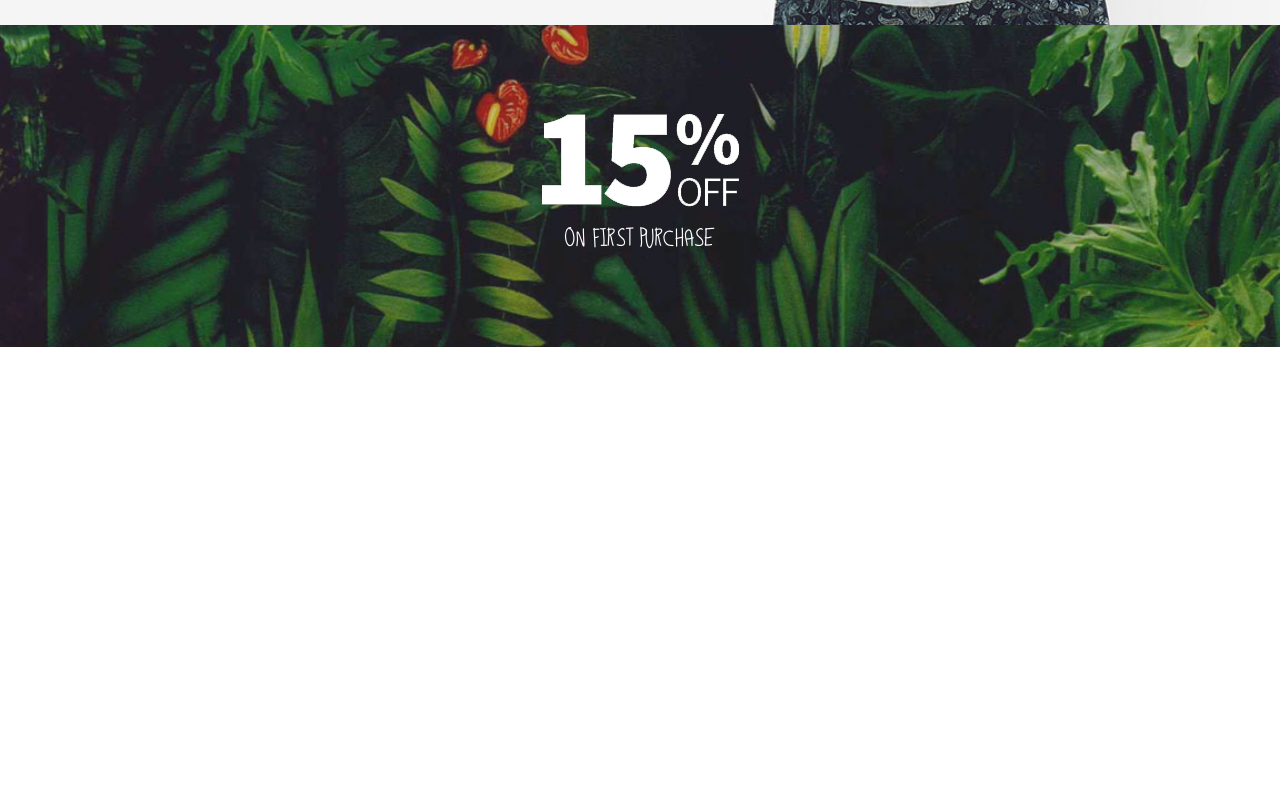
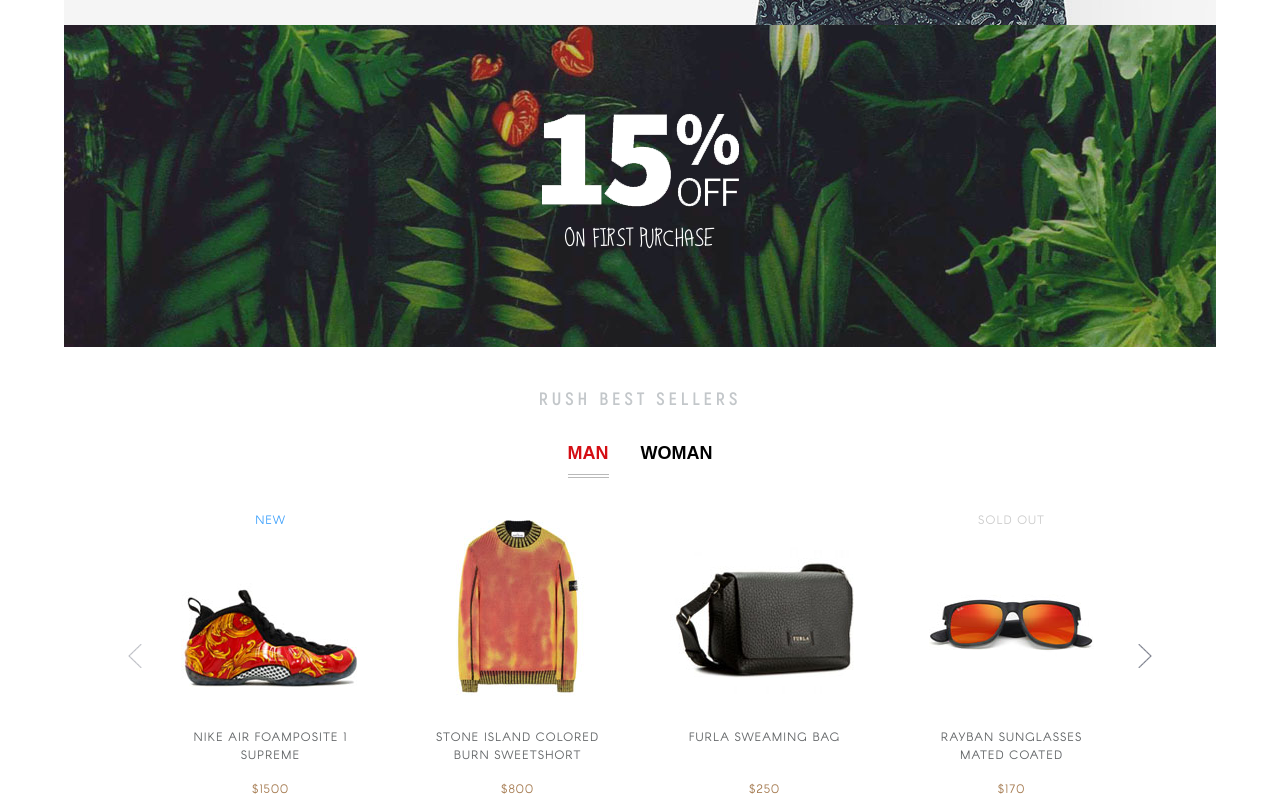
Before and after one commit to Tigronix/rs, a plain HTML site: page app/index.html in a window 1280 px wide. Shown: the part 599-1399 px from the top of the page. Before the commit the page ends 986 px from the top, so only its background shows below. Drawn offline with nearby package versions, Linux system fonts and the light colour scheme; files that its build step writes are made by us from their sources.

Commit message:
catalog-best some progress

```diff
--- a/app/index.html
+++ b/app/index.html
@@ -92,6 +92,89 @@
 				</div>
 				<div class="sale__desc">on first purchase</div>
 			</section>
+			<section class="catalog-best">
+				<div class="catalog-best__header">rush best sellers</div>
+				<div class="catalog-best__tab-nav">
+					<button type="button" class="catalog-best__tab-btn active" data-tabclass="catalog-best__tab-wrapper" data-tabnumber="man">man</button>
+					<button type="button" class="catalog-best__tab-btn" data-tabclass="catalog-best__tab-wrapper" data-tabnumber="woman">woman</button>
+				</div>
+				<div class="catalog-best__tab-wrapper wrapper">
+					<div data-tabnumber="man" class="catalog-best__tab-item active">
+						<div class="catalog-best__slider js-catalog-best-slider">
+							<a href="#" class="catalog-best__item">
+								<div class="catalog-best__new">new</div>
+								<div class="catalog-best__img"><img src="img/catalog-best__1--desktop.jpg" alt=""></div>
+								<div class="catalog-best__name">nike Air Foamposite 1 Supreme</div>
+								<div class="catalog-best__price">$1500</div>
+							</a>
+							<a href="#" class="catalog-best__item">
+								<div class="catalog-best__img"><img src="img/catalog-best__2--desktop.jpg" alt=""></div>
+								<div class="catalog-best__name">stone island colored burn sweetshort</div>
+								<div class="catalog-best__price">$800</div>
+							</a>
+							<a href="#" class="catalog-best__item">
+								<div class="catalog-best__img"><img src="img/catalog-best__3--desktop.jpg" alt=""></div>
+								<div class="catalog-best__name">furla sweaming bag</div>
+								<div class="catalog-best__price">$250</div>
+							</a>
+							<a href="#" class="catalog-best__item">
+								<div class="catalog-best__sold-out">sold out</div>
+								<div class="catalog-best__img"><img src="img/catalog-best__4--desktop.jpg" alt=""></div>
+								<div class="catalog-best__name">rayban sunglasses mated coated</div>
+								<div class="catalog-best__price">$170</div>
+							</a>
+							<a href="#" class="catalog-best__item">
+								<div class="catalog-best__img"><img src="img/catalog-best__1--desktop.jpg" alt=""></div>
+								<div class="catalog-best__name">furla sweaming bag</div>
+								<div class="catalog-best__price">$250</div>
+							</a>
+							<a href="#" class="catalog-best__item">
+								<div class="catalog-best__sold-out">sold out</div>
+								<div class="catalog-best__img"><img src="img/catalog-best__2--desktop.jpg" alt=""></div>
+								<div class="catalog-best__name">rayban sunglasses mated coated</div>
+								<div class="catalog-best__price">$170</div>
+							</div>
+						</a>
+					</div>
+					<div data-tabnumber="woman" class="catalog-best__tab-item">
+						<div class="catalog-best__slider js-catalog-best-slider">
+							<a href="#" class="catalog-best__item">
+								<div class="catalog-best__img"><img src="img/catalog-best__1--desktop.jpg" alt=""></div>
+								<div class="catalog-best__name">stone island colored burn sweetshort</div>
+								<div class="catalog-best__price">$800</div>
+							</a>
+							<a href="#" class="catalog-best__item">
+								<div class="catalog-best__new">new</div>
+								<div class="catalog-best__img"><img src="img/catalog-best__2--desktop.jpg" alt=""></div>
+								<div class="catalog-best__name">nike Air Foamposite 1 Supreme</div>
+								<div class="catalog-best__price">$1500</div>
+							</a>
+							<a href="#" class="catalog-best__item">
+								<div class="catalog-best__img"><img src="img/catalog-best__3--desktop.jpg" alt=""></div>
+								<div class="catalog-best__name">furla sweaming bag</div>
+								<div class="catalog-best__price">$250</div>
+							</a>
+							<a href="#" class="catalog-best__item">
+								<div class="catalog-best__sold-out">sold out</div>
+								<div class="catalog-best__img"><img src="img/catalog-best__4--desktop.jpg" alt=""></div>
+								<div class="catalog-best__name">rayban sunglasses mated coated</div>
+								<div class="catalog-best__price">$170</div>
+							</a>
+							<a href="#" class="catalog-best__item">
+								<div class="catalog-best__img"><img src="img/catalog-best__1--desktop.jpg" alt=""></div>
+								<div class="catalog-best__name">furla sweaming bag</div>
+								<div class="catalog-best__price">$250</div>
+							</a>
+							<a href="#" class="catalog-best__item">
+								<div class="catalog-best__sold-out">sold out</div>
+								<div class="catalog-best__img"><img src="img/catalog-best__2--desktop.jpg" alt=""></div>
+								<div class="catalog-best__name">rayban sunglasses mated coated</div>
+								<div class="catalog-best__price">$170</div>
+							</a>
+						</div>
+					</div>
+				</div>
+			</section>
 		</main>
 	</div>
 
--- a/app/js/common.js
+++ b/app/js/common.js
@@ -35,6 +35,24 @@
 
 };
 
+RS.tabs = function videoTabs() {
+    $(document).on('click', '[data-tabclass]', function onClick() {
+        const $this = $(this);
+        const content = $this.data('tabclass');
+        const number = $this.data('tabnumber');
+
+        $('[data-tabclass="' + content + '"]').each(function each() {
+            const $element = $(this);
+
+            if ($element.data('tabnumber') === number) {
+                $element.addClass('active').siblings().removeClass('active');
+            }
+        });
+
+        $('.' + content + ' > [data-tabnumber="' + number + '"]').addClass('active').siblings().removeClass('active');
+    });
+};
+
 RS.activeToggle = function(){
   const $elems = $('.js-active-toggle');
 
@@ -62,7 +80,6 @@
     })
 };
 
-// Sliders
 RS.mainSlider = function(){
   const $slider = $('.main-slider__slider');
 
@@ -101,11 +118,27 @@
   });
 };
 
+RS.catalogBest = function(){
+  const $slider = $('.js-catalog-best-slider');
+
+  $slider.slick({
+    dots: false,
+    slidesToShow: 4,
+    arrows: true,
+    infinite: false
+  });
+};
+
 
 (function onPageReady () {
+  // Вспомогательные
+  RS.tabs();
   RS.svgGlobal();
   RS.imgAdaptive();
   RS.activeToggle();
   RS.activeToggleSiblingsOff();
+
+  // Слайдеры
   RS.mainSlider();
+  RS.catalogBest();
 }());
--- /dev/null
+++ b/app/sass/_catalog-best.scss
@@ -0,0 +1,145 @@
+.catalog-best {
+  &__header {
+    @include akrobat;
+    font-size: 18px;
+    font-weight: bold;
+    text-transform: uppercase;
+    letter-spacing: 4px;
+    color: #c3c7ca;
+    margin-bottom: 34px;
+    text-align: center;
+  }
+
+  &__tab-nav {
+    display: flex;
+    flex-wrap: wrap;
+    justify-content: center;
+    align-items: center;
+    margin: 0 -16px;
+    margin-bottom: 34px;
+  }
+
+  &__tab-btn {
+    font-size: 18px;
+    font-weight: bold;
+    color: #000000;
+    text-transform: uppercase;
+    margin: 0 16px;
+    padding-bottom: 14px;
+    position: relative;
+    transition: color .2s;
+
+    &:before, &:after{
+      display: block;
+      content: '';
+      position: absolute;
+      left: 0;
+      bottom: 0;
+      right: 0;
+      box-shadow: inset 0 0 0 1px transparent;
+      height: 1px;
+      transition: box-shadow .2s;
+    }
+
+    &:after {
+      bottom: 3px;
+    }
+
+    &.active {
+      color: #d40e14;
+
+      &:before, &:after {
+        box-shadow: inset 0 0 0 1px #b9b9b9;
+      }
+    }
+  }
+
+  &__tab-item {
+    opacity: 0;
+    height: 0;
+    visibility: hidden;
+
+    &.active {
+      opacity: 1;
+      height: auto;
+      visibility: inherit;
+    }
+  }
+
+  &__item {
+    position: relative;
+    text-decoration: none;
+  }
+
+  &__new, &__sold-out {
+    font-size: 12px;
+    text-align: center;
+    color: #3fa1fb;
+    text-transform: uppercase;
+    letter-spacing: 1px;
+    position: absolute;
+    left: 0;
+    top: 0;
+    right: 0;
+  }
+
+  &__sold-out {
+    color: #cccccc;
+  }
+
+  &__img {
+    height: 217px;
+    display: flex;
+    justify-content: center;
+    align-items: center;
+  }
+
+  &__name {
+    font-size: 12px;
+    line-height: 18px;
+    text-align: center;
+    letter-spacing: 1px;
+    color: #626567;
+    text-transform: uppercase;
+    max-width: 165px;
+    height: 36px;
+    margin: 0 auto;
+    margin-bottom: 16px;
+  }
+
+  &__price {
+    font-size: 12px;
+    line-height: 18px;
+    letter-spacing: 1px;
+    color: #a67c52;
+    text-align: center;
+  }
+
+  .slick {
+    &-arrow {
+      font-size: 0;
+      width: 24px;
+      height: 34px;
+      position: absolute;
+      top: 50%;
+      transform: translateY(-50%);
+      background: url(../img/arrow-dark.png) no-repeat center;
+      background-size: 100% auto;
+      z-index: 100;
+      transition: opacity .2s;
+
+      &.slick-disabled {
+        opacity: 0.5;
+      }
+    }
+
+    &-prev {
+      right: 100%;
+      transform: rotate(-180deg) translateY(17px);
+    }
+
+    &-next {
+      left: 100%;
+    }
+  }
+}
--- a/app/sass/main.scss
+++ b/app/sass/main.scss
@@ -2,6 +2,7 @@
 @import "variables";
 @import "mixins";
 @import "global";
+@import "global-wrapper";
 @import "wrapper";
 @import "button";
 @import "menu";
@@ -12,3 +13,4 @@
 @import "hamburger";
 @import "main-slider";
 @import "sale";
+@import "catalog-best";
```
Also changed, not shown: app/img/arrow-dark.png (added), app/img/catalog-best__1--desktop.jpg (added), app/img/catalog-best__2--desktop.jpg (added), app/img/catalog-best__3--desktop.jpg (added), app/img/catalog-best__4--desktop.jpg (added).
